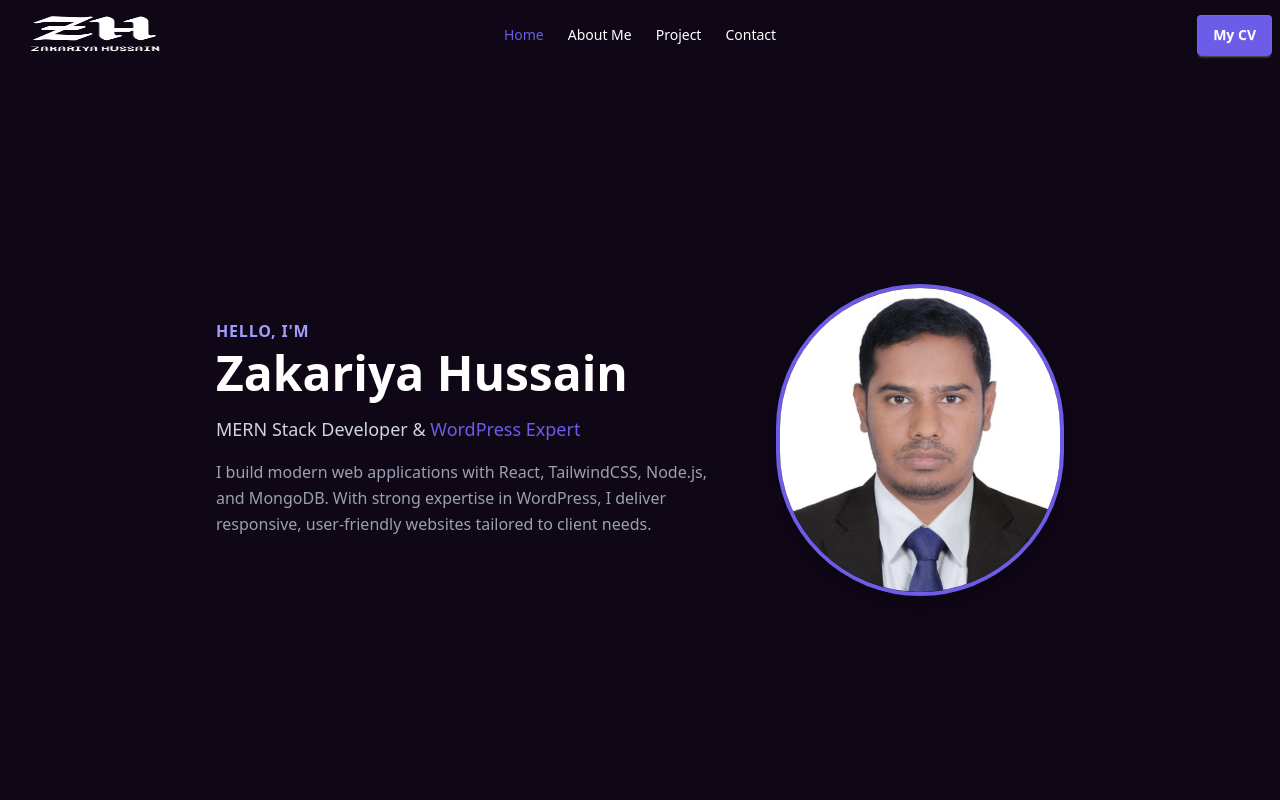
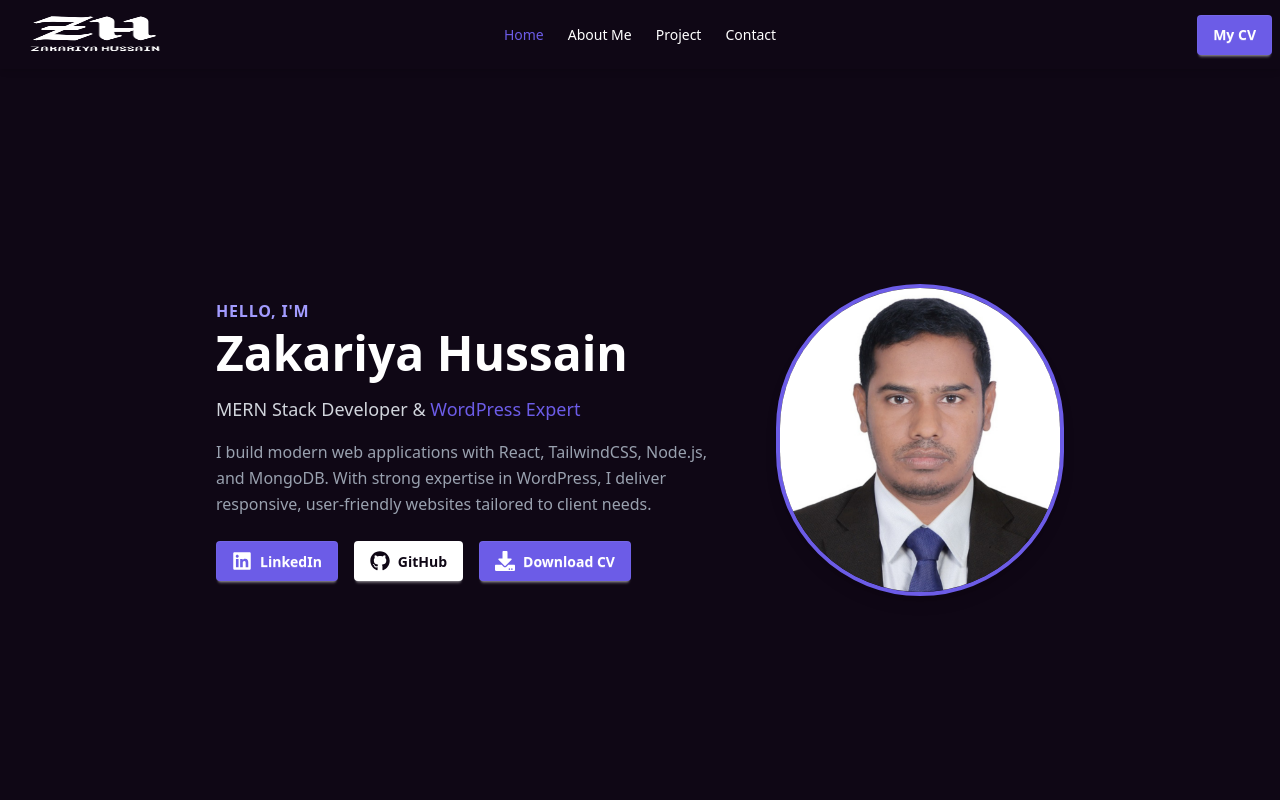
Before and after one commit to ZakariyaHussain/my-portfolio, a React (Vite) app: page / in a window 1280 px wide. Shown: the top 800 px of the page. Built offline with nearby package versions, Linux system fonts and the light colour scheme.

Commit message:
navbar update

```diff
--- a/src/Component/Banner/Banner.jsx
+++ b/src/Component/Banner/Banner.jsx
@@ -34,7 +34,34 @@ const Banner = () => {
 
                     {/* Buttons */}
                     <div className="flex flex-wrap gap-4 mt-6 justify-center lg:justify-start">
-                        {/* LinkedIn, GitHub, CV Buttons */}
+                        <a
+                            href="https://www.linkedin.com/in/zakariya-hussain/"
+                            target="_blank"
+                            rel="noopener noreferrer"
+                            className="btn bg-[#6c5ce7] hover:bg-[#a29bfe] text-white flex items-center gap-2 border-none"
+                        >
+                            <FaLinkedin size={20} />
+                            LinkedIn
+                        </a>
+
+                        <a
+                            href="https://github.com/ZakariyaHussain"
+                            target="_blank"
+                            rel="noopener noreferrer"
+                            className="btn bg-white hover:bg-gray-200 text-[#0f0715] flex items-center gap-2 border-none"
+                        >
+                            <FaGithub size={20} />
+                            GitHub
+                        </a>
+
+                        <a
+                            href="https://drive.google.com/uc?export=download&id=12W_NqTDZqAvQ4Osnn6p9OyryvkGeW5eI"
+                            download
+                            className="btn bg-[#6c5ce7] hover:bg-[#a29bfe] text-white flex items-center gap-2 border-none"
+                        >
+                            <FaDownload size={20} />
+                            Download CV
+                        </a>
                     </div>
                 </div>
             </div>
--- a/src/Component/Navbar/Navbar.jsx
+++ b/src/Component/Navbar/Navbar.jsx
@@ -1,57 +1,7 @@
-
 
 import { Link, NavLink } from "react-router";
 
 const Navbar = () => {
-    // const navLinks = (
-    //     <>
-    //         <li>
-    //             <NavLink
-    //                 to="/"
-    //                 // className={({ isActive }) =>
-    //                 //     `px-3 py-2 rounded-md transition-colors duration-300 ${isActive ? "text-[#6c5ce7]" : "text-white hover:text-[#a29bfe]"
-    //                 //     }`
-    //                 // }
-    //             >
-    //                 Home
-    //             </NavLink>
-    //         </li>
-    //         <li>
-    //             <NavLink
-    //                 to="/about"
-    //                 // className={({ isActive }) =>
-    //                 //     `px-3 py-2 rounded-md transition-colors duration-300 ${isActive ? "text-[#6c5ce7]" : "text-white hover:text-[#a29bfe]"
-    //                 //     }`
-    //                 // }
-    //             >
-    //                 About Me
-    //             </NavLink>
-    //         </li>
-    //         <li>
-    //             <NavLink
-    //                 to="#project"
-    //                 // className={({ isActive }) =>
-    //                 //     `px-3 py-2 rounded-md transition-colors duration-300 ${isActive ? "text-[#6c5ce7]" : "text-white hover:text-[#a29bfe]"
-    //                 //     }`
-    //                 // }
-    //             >
-    //                 Project
-    //             </NavLink>
-    //         </li>
-    //         <li>
-    //             <NavLink
-    //                 to="/contact"
-    //                 // className={({ isActive }) =>
-    //                 //     `px-3 py-2 rounded-md transition-colors duration-300 ${isActive ? "text-[#6c5ce7]" : "text-white hover:text-[#a29bfe]"
-    //                 //     }`
-    //                 // }
-    //                 className="px-3 py-2 rounded-md transition-colors duration-300"
-    //             >
-    //                 Contact
-    //             </NavLink>
-    //         </li>
-    //     </>
-    // );
 
     const navLinks = (
         <>
@@ -81,9 +31,7 @@ const Navbar = () => {
         <div className="navbar bg-[#0f0715] shadow-md fixed top-0 left-0 w-full z-50">
             <div className="navbar-start">
                 <div className="dropdown">
-                    <div
-                        tabIndex={0}
-                        role="button"
+                    <button
                         className="btn btn-ghost lg:hidden text-white"
                     >
                         <svg
@@ -100,7 +48,7 @@ const Navbar = () => {
                                 d="M4 6h16M4 12h8m-8 6h16"
                             />
                         </svg>
-                    </div>
+                    </button>
                     <ul
                         tabIndex={0}
                         className="menu menu-sm dropdown-content bg-[#0f0715] rounded-box mt-3 w-52 p-2 shadow text-white"
@@ -119,10 +67,9 @@ const Navbar = () => {
 
             <div className="navbar-end">
                 <a
-                    href="https://drive.google.com/file/d/1QdFuooGqimRoL8lB4Aduh6KFQlzbqMED/view?usp=drive_link"
+                    href="https://drive.google.com/file/d/12W_NqTDZqAvQ4Osnn6p9OyryvkGeW5eI/view?usp=sharing"
                     target="_blank"
                     rel="noopener noreferrer"
-                    download
                     className="btn bg-[#6c5ce7] hover:bg-[#a29bfe] text-white border-none transition-all duration-300 hover:scale-105"
                 >
                     My CV
```
